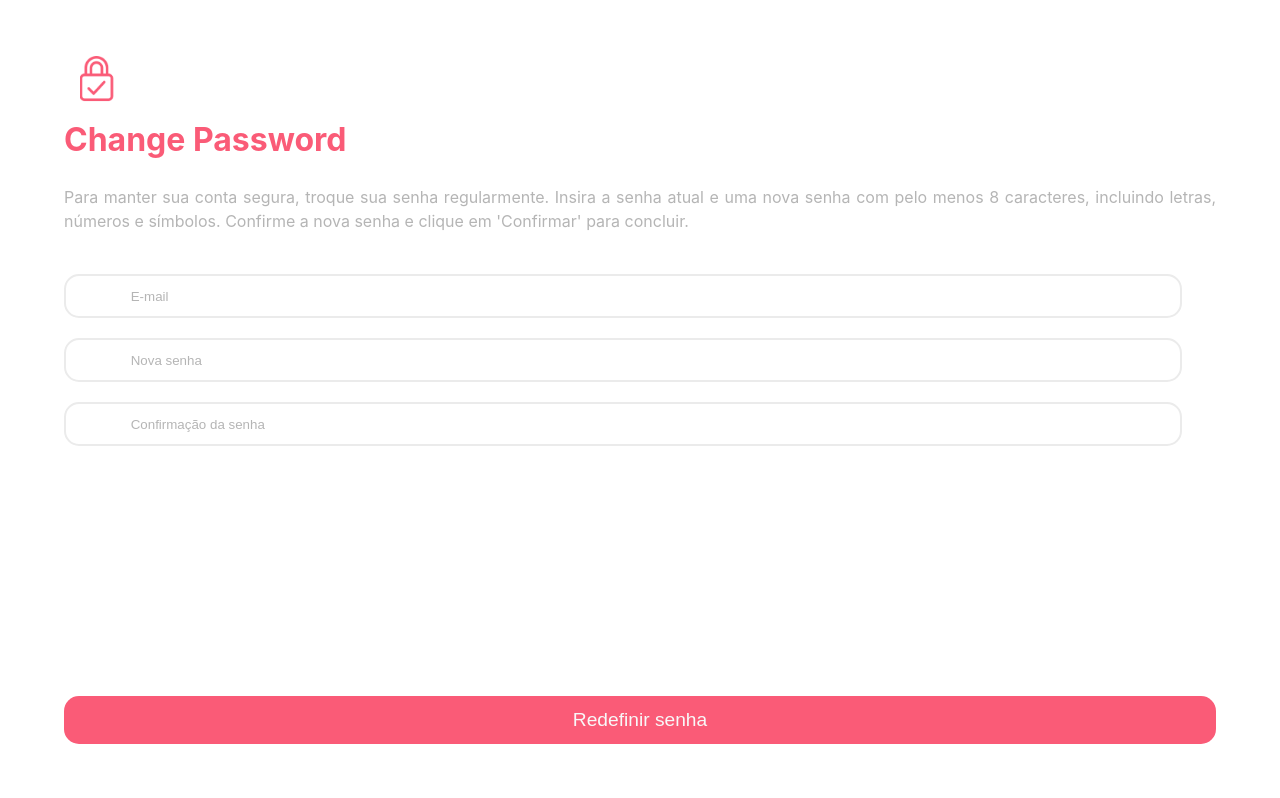
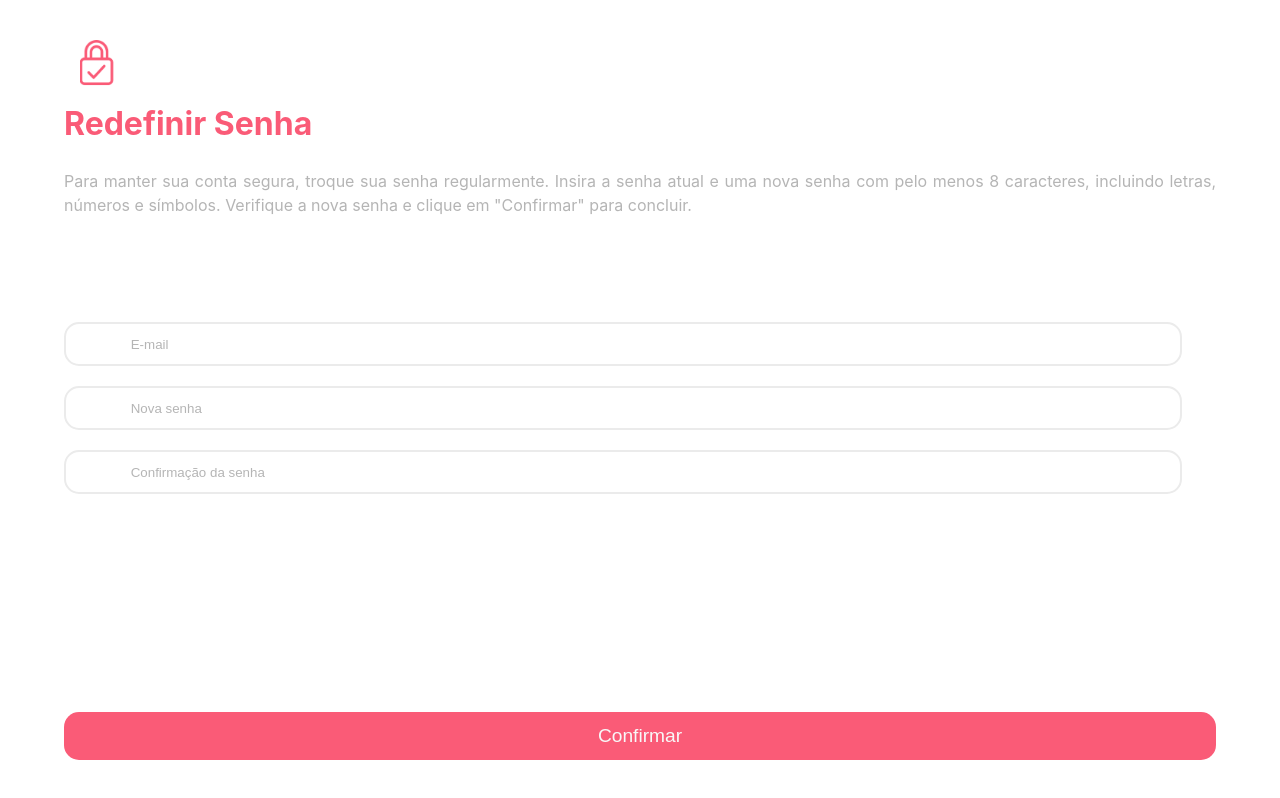
Before and after one commit to MonetizeMais/Front_End, a React (Create React App) app: page /NovaSenha in a window 1280 px wide. Built offline with nearby package versions, Linux system fonts and the light colour scheme.

Commit message:
subindo Nova Senha Alteraçõe

```diff
--- a/src/Screens/NovaSenha/NovaSenha.css
+++ b/src/Screens/NovaSenha/NovaSenha.css
@@ -30,21 +30,23 @@
   margin-left: 1rem;
 }
 
-form{
+form {
   width: 100%;
   height: 40%;
   display: flex;
   flex-direction: column;
   justify-content: space-around;
+  margin-top: 2rem; /* Adicionando espaçamento superior */
 }
 
-.EnviarNovaSenha{
+.EnviarNovaSenha {
   height: 60%;
   width: 90%;
   display: flex;
   flex-direction: column;
   align-items: center;
   justify-content: space-between;
+  margin-top: 2rem; /* Adicionando espaçamento superior */
 }
 
 .botaoPrincipal{
--- a/src/Screens/NovaSenha/NovaSenha.jsx
+++ b/src/Screens/NovaSenha/NovaSenha.jsx
@@ -56,8 +56,8 @@ function NovaSenha() {
 
       <div className='title'>
         <img src={Cadeado} className='cadeado'/>
-        <h1>Change Password</h1>
-        <p>Para manter sua conta segura, troque sua senha regularmente. Insira a senha atual e uma nova senha com pelo menos 8 caracteres, incluindo letras, números e símbolos. Confirme a nova senha e clique em 'Confirmar' para concluir.</p>
+        <h1>Redefinir Senha</h1>
+        <p>Para manter sua conta segura, troque sua senha regularmente. Insira a senha atual e uma nova senha com pelo menos 8 caracteres, incluindo letras, números e símbolos. Verifique a nova senha e clique em "Confirmar" para concluir.</p>
       </div>
 
       <div className='EnviarNovaSenha'>
@@ -85,7 +85,7 @@ function NovaSenha() {
             type="button"
             className='botaoPrincipal'
             onClick={handleSubmit}>
-            Redefinir senha
+            Confirmar
           </button>
       </div>
 
--- a/src/Screens/Routes.jsx
+++ b/src/Screens/Routes.jsx
@@ -19,15 +19,9 @@ import Conteudo from "./Conteudo/Conteudo";
 import Configuracoes from "./Configuracoes/Configuracoes";
 
 import { BrowserRouter as Router, Routes, Route, useLocation } from "react-router-dom";
-// import { CSSTransition, TransitionGroup } from 'react-transition-group';
-// import '../App.css'; // Certifique-se de que o CSS está correto
 
 const AppRoutes = () => {
-    // const location = useLocation();
-
     return (
-        // <TransitionGroup component={null}> {/* component={null} remove o div extra */}
-        //     <CSSTransition key={location.key} timeout={300} classNames="fade">
                 <Routes>
                     <Route path="/" element={<TelaInicial />} />
                     <Route path="/InsereDados" element={<InsereDados />} />
```
